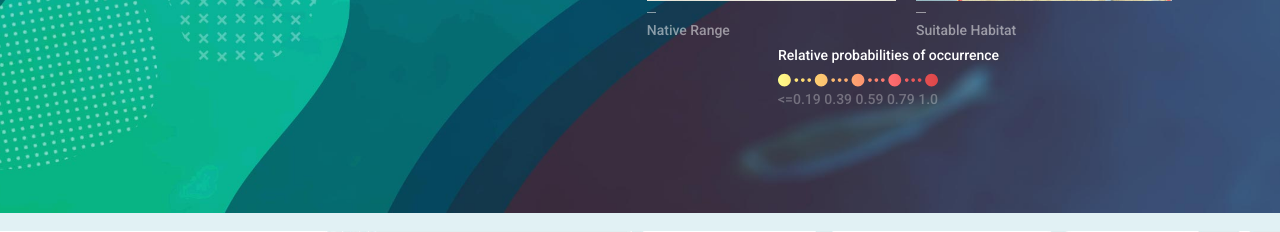
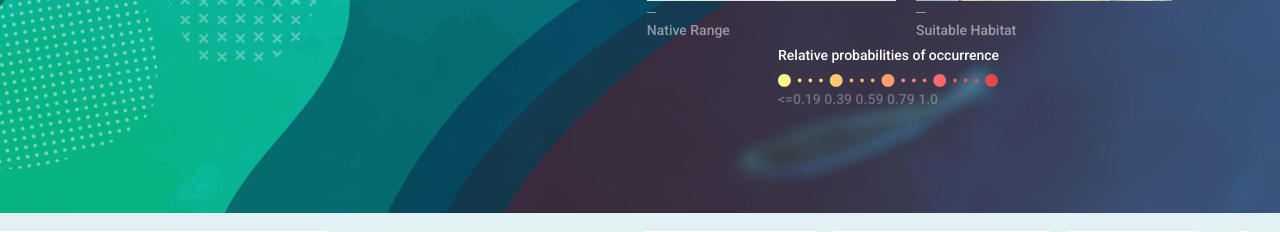
Before and after one commit to Vizzuality/aquamaps-viz, a PHP site: page / in a window 1280 px wide. Shown: the part 2287-2519 px from the top of the page. Run offline with PHP 8.4, Linux system fonts and the light colour scheme; some libraries are stand-ins or nearby versions; some web fonts are replaced.

Commit message:
One more adjustment

```diff
--- a/index.php
+++ b/index.php
@@ -165,7 +165,7 @@
                 <div class="section-map-legend pull-right">
                   <div class="section-map-legend__title-light">Relative probabilities of occurrence</div>
                   <div class="section-map-legend__values-light">
-                    <img src="images/legend-colours.svg">
+                    <img src="images/legend-colours-2.svg">
                     <ul>
                       <li>&lt;=0.19</li>
                       <li>0.39</li>
```
